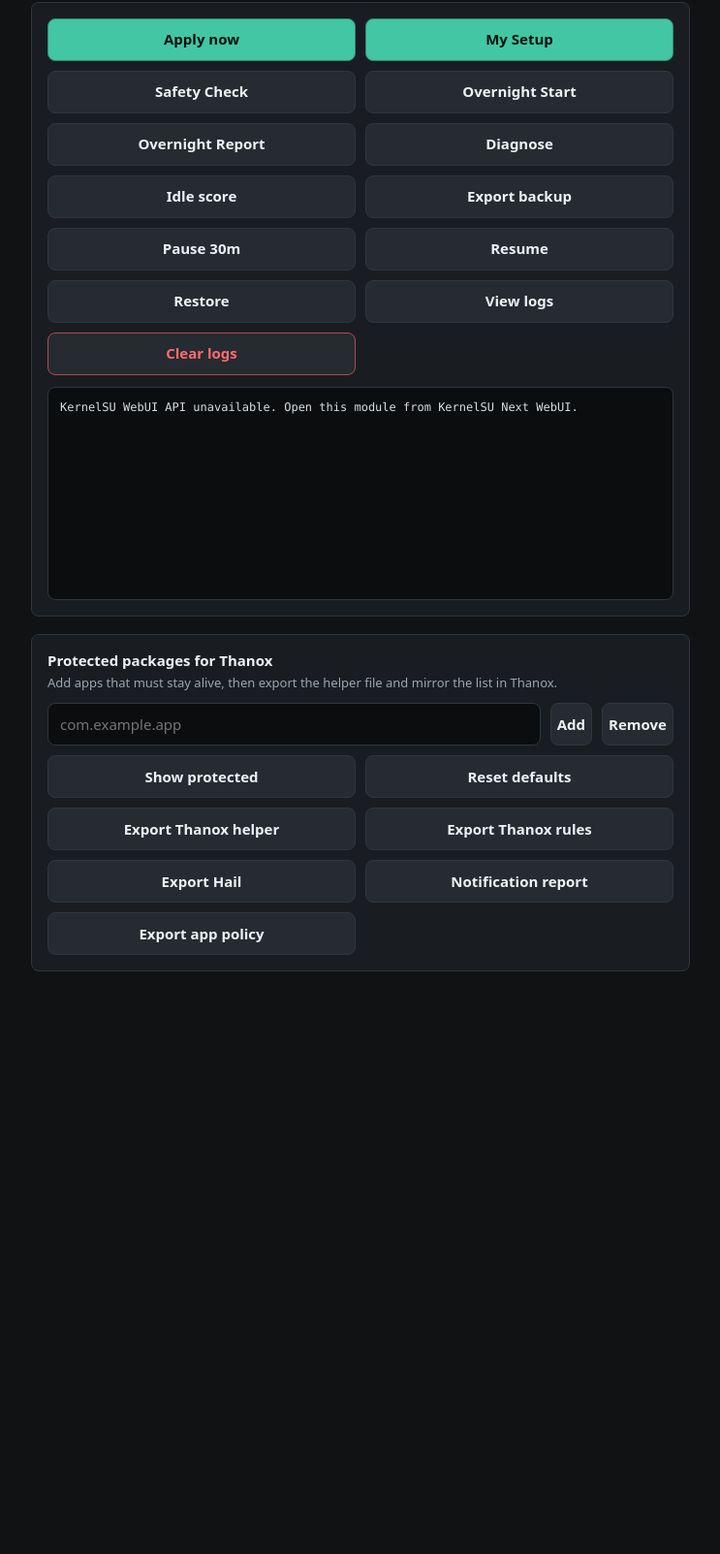
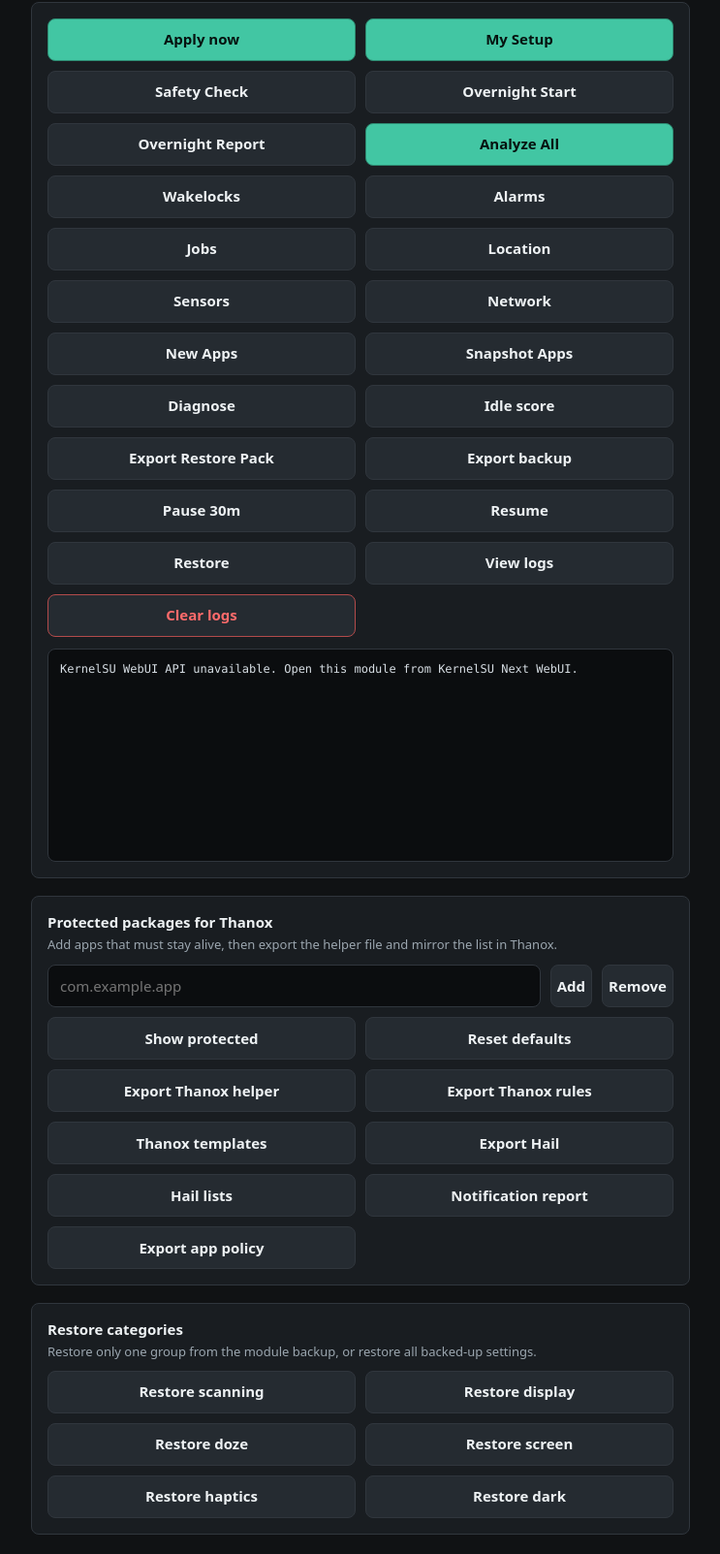
Before and after one commit to Mohithash/peridot-idle-drain-ksu-next, a plain HTML site: page webroot/index.html in a window 1280 px wide. Shown: the part 1254-2857 px from the top of the page at 97% size, without its empty margins (268-1011 px from the left). Before the commit the page ends 2276 px from the top, so only its background shows below. Drawn offline with Linux system fonts and the light colour scheme.

Commit message:
peridot: add all-in-one analyzer release

```diff
--- a/webroot/index.html
+++ b/webroot/index.html
@@ -348,8 +348,18 @@
         <button id="safetyCheck">Safety Check</button>
         <button id="overnightStart">Overnight Start</button>
         <button id="overnightReport">Overnight Report</button>
+        <button class="primary" id="analyzeAll">Analyze All</button>
+        <button id="wakelockReport">Wakelocks</button>
+        <button id="alarmReport">Alarms</button>
+        <button id="jobsReport">Jobs</button>
+        <button id="locationReport">Location</button>
+        <button id="sensorReport">Sensors</button>
+        <button id="networkReport">Network</button>
+        <button id="newAppsReport">New Apps</button>
+        <button id="snapshotApps">Snapshot Apps</button>
         <button id="diagnose">Diagnose</button>
         <button id="idleScore">Idle score</button>
+        <button id="exportRestorePack">Export Restore Pack</button>
         <button id="exportBackup">Export backup</button>
         <button id="pause30">Pause 30m</button>
         <button id="resume">Resume</button>
@@ -375,9 +385,26 @@
         <button id="resetPackages">Reset defaults</button>
         <button id="exportThanox">Export Thanox helper</button>
         <button id="exportThanoxRules">Export Thanox rules</button>
+        <button id="exportThanoxTemplates">Thanox templates</button>
         <button id="exportHail">Export Hail</button>
+        <button id="exportHailLists">Hail lists</button>
         <button id="notificationReport">Notification report</button>
         <button id="exportPolicy">Export app policy</button>
+      </div>
+    </section>
+
+    <section>
+      <div class="label">
+        <strong>Restore categories</strong>
+        <span>Restore only one group from the module backup, or restore all backed-up settings.</span>
+      </div>
+      <div class="actions" style="margin-top:10px">
+        <button data-restore-category="scanning">Restore scanning</button>
+        <button data-restore-category="display">Restore display</button>
+        <button data-restore-category="doze">Restore doze</button>
+        <button data-restore-category="screen">Restore screen</button>
+        <button data-restore-category="haptics">Restore haptics</button>
+        <button data-restore-category="dark">Restore dark</button>
       </div>
     </section>
   </main>
@@ -549,6 +576,42 @@
       show(await run('overnight-report'));
     });
 
+    document.getElementById('analyzeAll').addEventListener('click', async () => {
+      show(await run('analyze-all'));
+    });
+
+    document.getElementById('wakelockReport').addEventListener('click', async () => {
+      show(await run('wakelock-report'));
+    });
+
+    document.getElementById('alarmReport').addEventListener('click', async () => {
+      show(await run('alarm-report'));
+    });
+
+    document.getElementById('jobsReport').addEventListener('click', async () => {
+      show(await run('jobs-report'));
+    });
+
+    document.getElementById('locationReport').addEventListener('click', async () => {
+      show(await run('location-report'));
+    });
+
+    document.getElementById('sensorReport').addEventListener('click', async () => {
+      show(await run('sensor-report'));
+    });
+
+    document.getElementById('networkReport').addEventListener('click', async () => {
+      show(await run('network-report'));
+    });
+
+    document.getElementById('newAppsReport').addEventListener('click', async () => {
+      show(await run('new-apps-report'));
+    });
+
+    document.getElementById('snapshotApps').addEventListener('click', async () => {
+      show(await run('snapshot-apps'));
+    });
+
     document.getElementById('applyProfile').addEventListener('click', async () => {
       show(await run(`apply-profile ${profile.value}`));
       await refresh();
@@ -573,6 +636,10 @@
 
     document.getElementById('exportBackup').addEventListener('click', async () => {
       show(await run('export-backup'));
+    });
+
+    document.getElementById('exportRestorePack').addEventListener('click', async () => {
+      show(await run('export-restore-pack'));
     });
 
     document.getElementById('pause30').addEventListener('click', async () => {
@@ -644,8 +711,16 @@
       show(await run('export-thanox-rules'));
     });
 
+    document.getElementById('exportThanoxTemplates').addEventListener('click', async () => {
+      show(await run('export-thanox-templates'));
+    });
+
     document.getElementById('exportHail').addEventListener('click', async () => {
       show(await run('export-hail'));
+    });
+
+    document.getElementById('exportHailLists').addEventListener('click', async () => {
+      show(await run('export-hail-lists'));
     });
 
     document.getElementById('notificationReport').addEventListener('click', async () => {
@@ -656,6 +731,12 @@
       show(await run('export-app-policy'));
     });
 
+    document.querySelectorAll('[data-restore-category]').forEach((button) => {
+      button.addEventListener('click', async () => {
+        show(await run(`restore-category ${button.dataset.restoreCategory}`));
+      });
+    });
+
     await loadApi();
     if (execFn) {
       await refresh();
```
Also changed, not shown: README.md, 3 other files.
